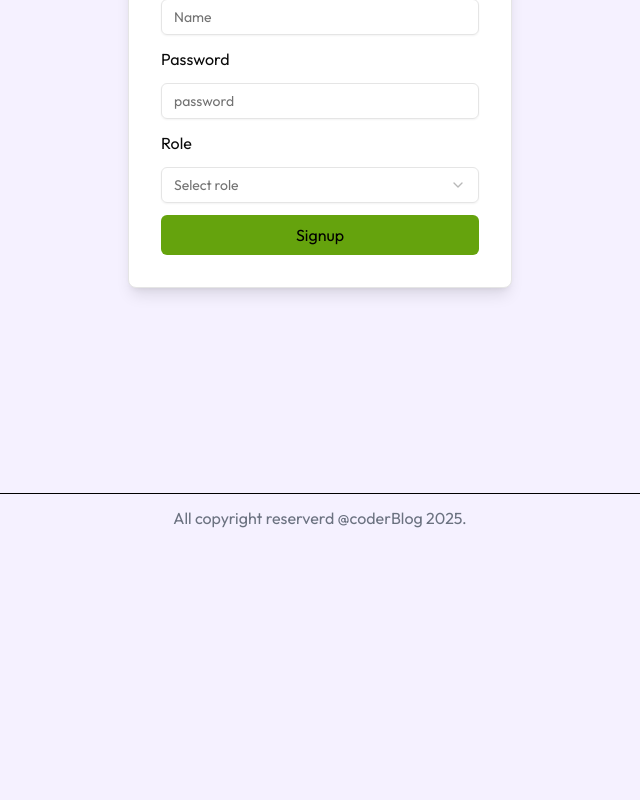
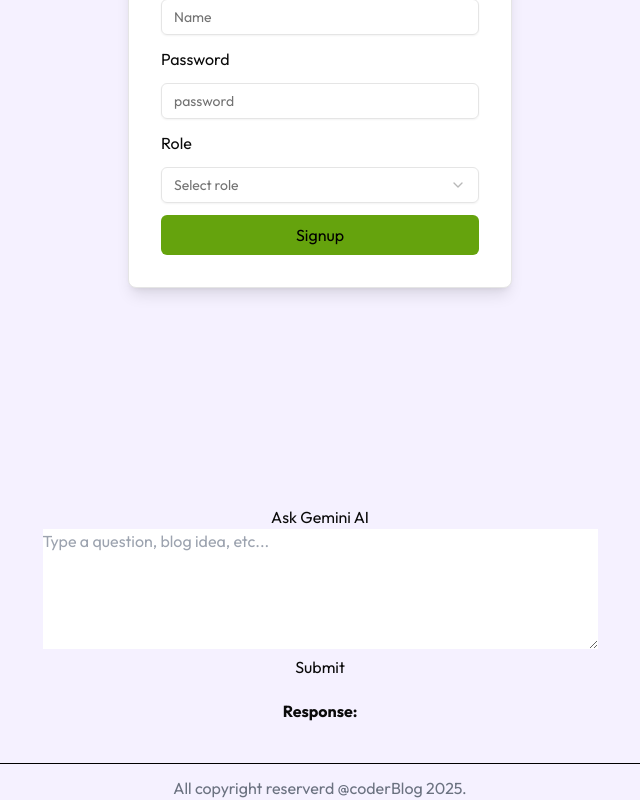
Before and after one commit to prabuddhaganvir/codewala-frontend, a React (Vite) app: page /signup in a window 1280 px wide. Shown: the part 408-1208 px from the top of the page, without its empty margins (320-960 px from the left). Before the commit the page ends 938 px from the top, so only its background shows below. Built offline with nearby package versions, Linux system fonts and the light colour scheme; no server answers.

Commit message:
add gemini

```diff
--- a/src/App.jsx
+++ b/src/App.jsx
@@ -10,6 +10,7 @@ import ProfilePage from './pages/dashboard/ProfilePage';
 import useAuthStore from './store/useAuthStore';
 import Navbar from './components/Navbar';
 import Footer from './components/Footer';
+import AIhelper from './components/AIhelper';
 
 
 
@@ -26,6 +27,7 @@ function App() {
   return (
     <>
     <Navbar />
+
       <Routes >
         <Route  path="/" element={<HomePage />} />
         <Route  path="/signup" element={<SignupPage />} />
@@ -33,6 +35,7 @@ function App() {
         <Route  path="/create" element={<CreatePost />} />
         <Route  path="/profile" element={<ProfilePage />} />
       </Routes>
+      <AIhelper />
        <Toaster position="top-center" toastOptions={{ duration: 3000 }} />
        <Footer />
 
--- /dev/null
+++ b/src/components/AIhelper.jsx
@@ -0,0 +1,46 @@
+import React, { useState } from 'react';
+import axios from 'axios';
+
+const AIhelper = () => {
+  const [prompt, setPrompt] = useState('');
+  const [response, setResponse] = useState('');
+  const [loading, setLoading] = useState(false);
+
+  const handleSubmit = async () => {
+    if (!prompt.trim()) return;
+    setLoading(true);
+    try {
+      const res = await axios.post('https://blogwala.vercel.app/api/gemini', {
+        prompt: prompt,
+      });
+      setResponse(res.data.response);
+    } catch (error) {
+      console.error('Error:', error);
+      setResponse('Failed to get response from AI.');
+    }
+    setLoading(false);
+  };
+
+  return (
+    <div style={{ maxWidth: '600px', margin: '40px auto', textAlign: 'center' }}>
+      <h2>Ask Gemini AI</h2>
+      <textarea
+        rows="5"
+        cols="60"
+        placeholder="Type a question, blog idea, etc..."
+        value={prompt}
+        onChange={(e) => setPrompt(e.target.value)}
+      />
+      <br />
+      <button onClick={handleSubmit} disabled={loading}>
+        {loading ? 'Thinking...' : 'Submit'}
+      </button>
+      <div style={{ marginTop: '20px' }}>
+        <strong>Response:</strong>
+        <p>{response}</p>
+      </div>
+    </div>
+  );
+};
+
+export default AIhelper;
```
